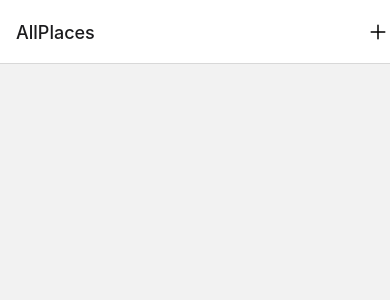
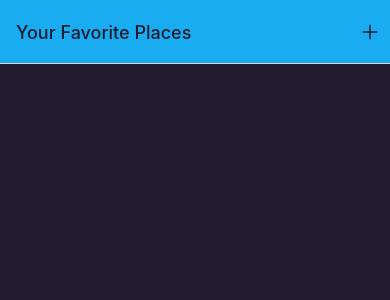
Before and after one commit to ns6296666/FavouratePlaces, a React Native app: screen /AllPlaces in a window 390 px wide. Shown: the top 300 px of the page. Built offline with nearby package versions, Linux system fonts and the light colour scheme.

Commit message:
image picker verification done

```diff
--- a/App.js
+++ b/App.js
@@ -4,6 +4,7 @@
 import { NavigationContainer } from "@react-navigation/native";
 import { StatusBar } from "expo-status-bar";
 import IconButton from "./components/UI/IconButton";
+import { Colors } from "./components/constants/colors";
 
 const Stack = createNativeStackNavigator();
 
@@ -12,15 +13,32 @@
     <>
       <StatusBar />
       <NavigationContainer>
-        <Stack.Navigator>
+        <Stack.Navigator
+          screenOptions={{
+            headerBackTitle: "Back",
+            headerStyle: {
+              backgroundColor: Colors.primary500,
+            },
+            headerTintColor: Colors.gray700,
+            contentStyle: { backgroundColor: Colors.gray700 },
+          }}
+        >
           <Stack.Screen
             name="AllPlaces"
             component={AllPlaces}
-            options={{
-              headerRight: () => (
-                <IconButton name="add" size={24} color="black" />
+            options={({ navigation }) => ({
+              headerBackTitleVisible: false,
+              headerBackTitle: "Back",
+              title: "Your Favorite Places",
+              headerRight: ({ tintColor }) => (
+                <IconButton
+                  name="add"
+                  size={24}
+                  color={tintColor}
+                  onPress={() => navigation.navigate("AddPlace")}
+                />
               ),
-            }}
+            })}
           />
           <Stack.Screen name="AddPlace" component={AddPlace} />
         </Stack.Navigator>
--- a/app.json
+++ b/app.json
@@ -11,9 +11,7 @@
       "resizeMode": "contain",
       "backgroundColor": "#ffffff"
     },
-    "assetBundlePatterns": [
-      "**/*"
-    ],
+    "assetBundlePatterns": ["**/*"],
     "ios": {
       "supportsTablet": true
     },
@@ -25,6 +23,14 @@
     },
     "web": {
       "favicon": "./assets/favicon.png"
-    }
+    },
+    "plugins": [
+      [
+        "expo-image-picker",
+        {
+          "cameraPermission": "The app needs accesses your camera in order to take your photos."
+        }
+      ]
+    ]
   }
 }
--- /dev/null
+++ b/components/Places/ImagePicker.js
@@ -0,0 +1,74 @@
+import { Alert, Button, Image, StyleSheet, View, Text } from "react-native";
+import {
+  launchCameraAsync,
+  useCameraPermissions,
+  PermissionStatus,
+} from "expo-image-picker";
+import { useState } from "react";
+import { Colors } from "../constants/colors";
+
+export default function ImagePicker() {
+  const [imageObj, setImageObj] = useState({});
+  const [cameraPermissionInformation, requestPermission] =
+    useCameraPermissions();
+
+  const verifyPermission = async () => {
+    if (cameraPermissionInformation.status === PermissionStatus.UNDETERMINED) {
+      const PermissionResponse = await requestPermission();
+      return PermissionResponse.granted;
+    }
+
+    if (cameraPermissionInformation.status === PermissionStatus.DENIED) {
+      Alert.alert(
+        "Insufficient Permission",
+        "You need to grant permission to use this app."
+      );
+      return false;
+    }
+    return true;
+  };
+
+  const ImagePickerHandler = async () => {
+    const hasPermission = await verifyPermission();
+    if (!hasPermission) {
+      return;
+    }
+    const image = await launchCameraAsync({
+      allowsEditing: true,
+      aspect: [16, 9],
+      quality: 0.5,
+    });
+    setImageObj(image.assets[0].uri);
+  };
+
+  let imagePreview = <Text>No image taken yet!</Text>;
+
+  if (imageObj) {
+    imagePreview = <Image source={{ uri: imageObj }} style={styles.image} />;
+  }
+
+  return (
+    <View>
+      <View>
+        <View style={styles.imagePreview}>{imagePreview}</View>
+      </View>
+      <Button title="Take Picture" onPress={ImagePickerHandler} />
+    </View>
+  );
+}
+
+const styles = StyleSheet.create({
+  imagePreview: {
+    width: "100%",
+    height: 200,
+    marginVertical: 8,
+    justifyContent: "center",
+    alignContent: "center",
+    backgroundColor: Colors.primary100,
+    borderRadius: 4,
+  },
+  image: {
+    width: "100%",
+    height: "100%",
+  },
+});
--- a/components/Places/PlaceForm.js
+++ b/components/Places/PlaceForm.js
@@ -1,10 +1,44 @@
-import React from "react";
-import { TextInput, View } from "react-native";
+import React, { useState } from "react";
+import { ScrollView, TextInput, View, Text, StyleSheet } from "react-native";
+import { Colors } from "../constants/colors";
+import ImagePicker from "./ImagePicker";
 
 export default function PlaceForm() {
+  const [enteredTitle, setEnteredTitle] = useState("");
+  const changeHandler = (enteredText) => {
+    setEnteredTitle(enteredText);
+  };
   return (
-    <View>
-      <TextInput />
-    </View>
+    <ScrollView style={styles.form}>
+      <View>
+        <Text style={styles.label}>Title</Text>
+        <TextInput
+          style={styles.input}
+          onChangeText={changeHandler}
+          value={enteredTitle}
+        />
+      </View>
+      <ImagePicker />
+    </ScrollView>
   );
 }
+const styles = StyleSheet.create({
+  form: {
+    flex: 1,
+    padding: 24,
+  },
+  label: {
+    marginVertical: 4,
+    fontWeight: "bold",
+    color: Colors.primary500,
+  },
+  input: {
+    marginVertical: 8,
+    paddingHorizontal: 4,
+    paddingVertical: 8,
+    fontSize: 16,
+    borderBottomColor: Colors.primary700,
+    borderBottomWidth: 2,
+    backgroundColor: Colors.primary100,
+  },
+});
--- a/components/Places/PlacesList.js
+++ b/components/Places/PlacesList.js
@@ -1,9 +1,10 @@
 import React from "react";
 import { FlatList, StyleSheet, Text, View } from "react-native";
 import PlaceItem from "./PlaceItem";
+import { Colors } from "../constants/colors";
 
 export default function PlacesList({ places }) {
-  if (!places || places.length === 0) {
+  if (!places || places.length === 0 || places === undefined) {
     <View style={styles.fallbackContainer}>
       <Text style={styles.fallbackText}>
         No Places yet - start adding some!
@@ -29,6 +30,6 @@
   },
   fallbackText: {
     fontSize: 16,
-    color: "black",
+    color: Colors.primary200,
   },
 });
--- a/components/UI/IconButton.js
+++ b/components/UI/IconButton.js
@@ -1,6 +1,26 @@
 import React from "react";
 import Ionicons from "@expo/vector-icons/Ionicons";
+import { Pressable, StyleSheet } from "react-native";
 
-export default function IconButton({ name, size, color }) {
-  return <Ionicons name={name} size={size} color={color} />;
+export default function IconButton({ name, size, color, onPress }) {
+  return (
+    <Pressable
+      style={({ pressed }) => [styles.button, pressed && styles.pressed]}
+      onPress={onPress}
+    >
+      <Ionicons name={name} size={size} color={color} />
+    </Pressable>
+  );
 }
+
+const styles = StyleSheet.create({
+  button: {
+    padding: 8,
+
+    alignItems: "center",
+    justifyContent: "center",
+  },
+  pressed: {
+    opacity: 0.7,
+  },
+});
--- /dev/null
+++ b/components/constants/colors.js
@@ -0,0 +1,11 @@
+export const Colors = {
+  primary50: "#cfeffd",
+  primary100: "#a0defb",
+  primary200: "#77cff8",
+  primary400: "#44bdf5",
+  primary500: "#1aacf0",
+  primary700: "#0570c9",
+  primary800: "#003b88",
+  accent500: "#e6b30b",
+  gray700: "#221c30",
+};
--- a/components/modals/places.js
+++ b/components/modals/places.js
@@ -1,5 +1,5 @@
 class Places {
-  constructor(title, image, address, location, id) {
+  constructor(title, image, address, location) {
     this.title = title;
     this.image = image;
     this.address = address;
--- a/package.json
+++ b/package.json
@@ -13,10 +13,11 @@
     "@react-navigation/native": "^6.1.10",
     "@react-navigation/native-stack": "^6.9.18",
     "@react-navigation/stack": "^6.3.21",
-    "expo": "~50.0.7",
+    "expo": "~50.0.14",
+    "expo-image-picker": "~14.7.1",
     "expo-status-bar": "~1.11.1",
     "react": "18.2.0",
-    "react-native": "0.73.4",
+    "react-native": "^0.73.6",
     "react-native-gesture-handler": "~2.14.0"
   },
   "devDependencies": {
```
